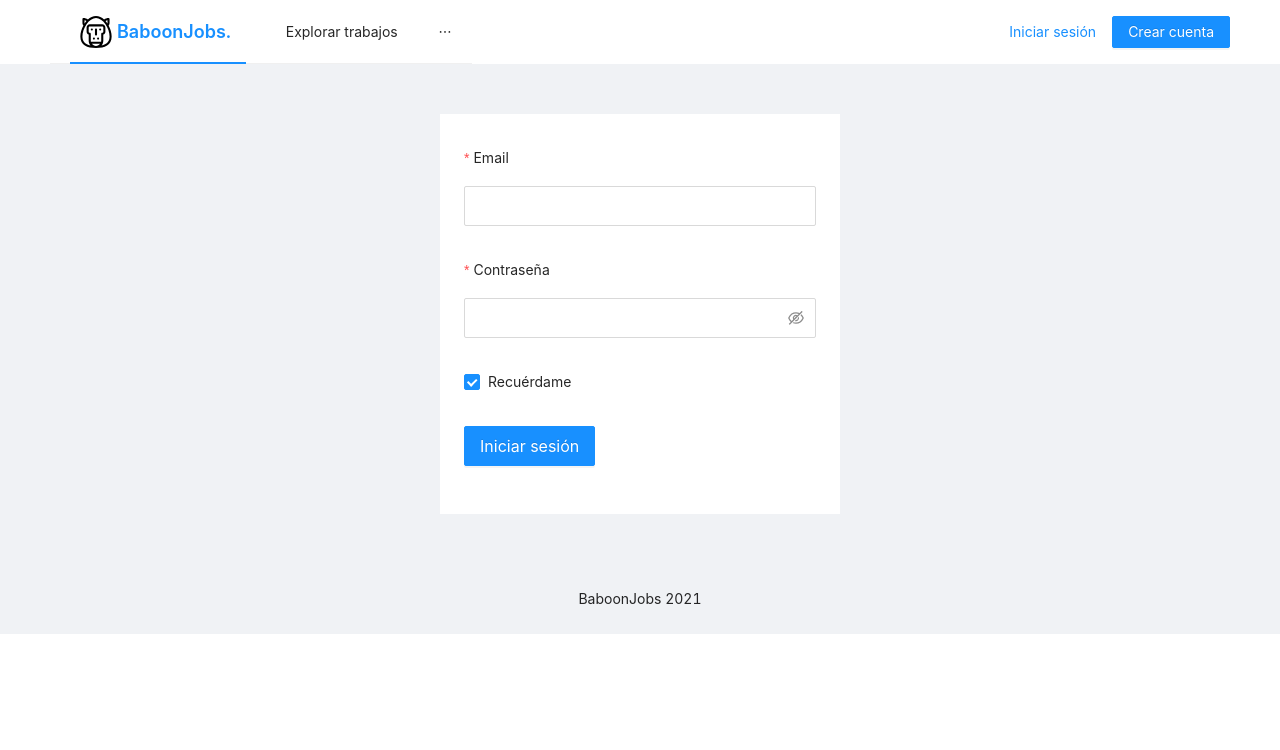
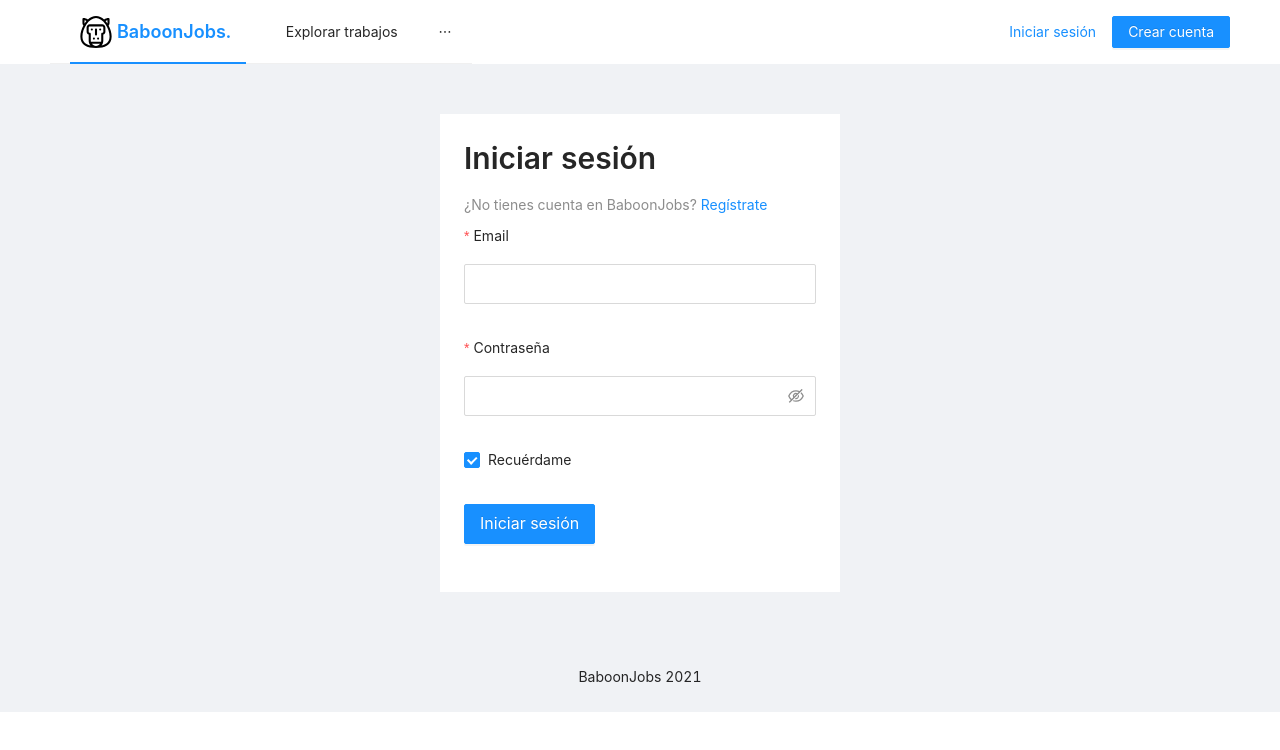
Before and after one commit to baboondev/baboonjobs-frontend, a React (Create React App) app: page /signin in a window 1280 px wide. Shown: the top 750 px of the page. Built offline with nearby package versions, Linux system fonts and the light colour scheme.

Commit message:
Updated SignIn page

```diff
--- a/src/pages/SignIn/SignIn.jsx
+++ b/src/pages/SignIn/SignIn.jsx
@@ -1,5 +1,7 @@
 import React from "react";
 import { Form, Input, Button, Checkbox } from "antd";
+import { Typography } from 'antd';
+import { Link } from "react-router-dom";
 
 function SignIn() {
   const onFinish = (values) => {
@@ -20,6 +22,8 @@
           maxWidth: "400px",
         }}
       >
+        <Typography.Title level={2}>Iniciar sesión</Typography.Title>
+        <Typography.Text type="secondary">¿No tienes cuenta en BaboonJobs? <Link to="/signup">Regístrate</Link></Typography.Text>
         <Form
           name="basic"
           initialValues={{ remember: true }}
```
